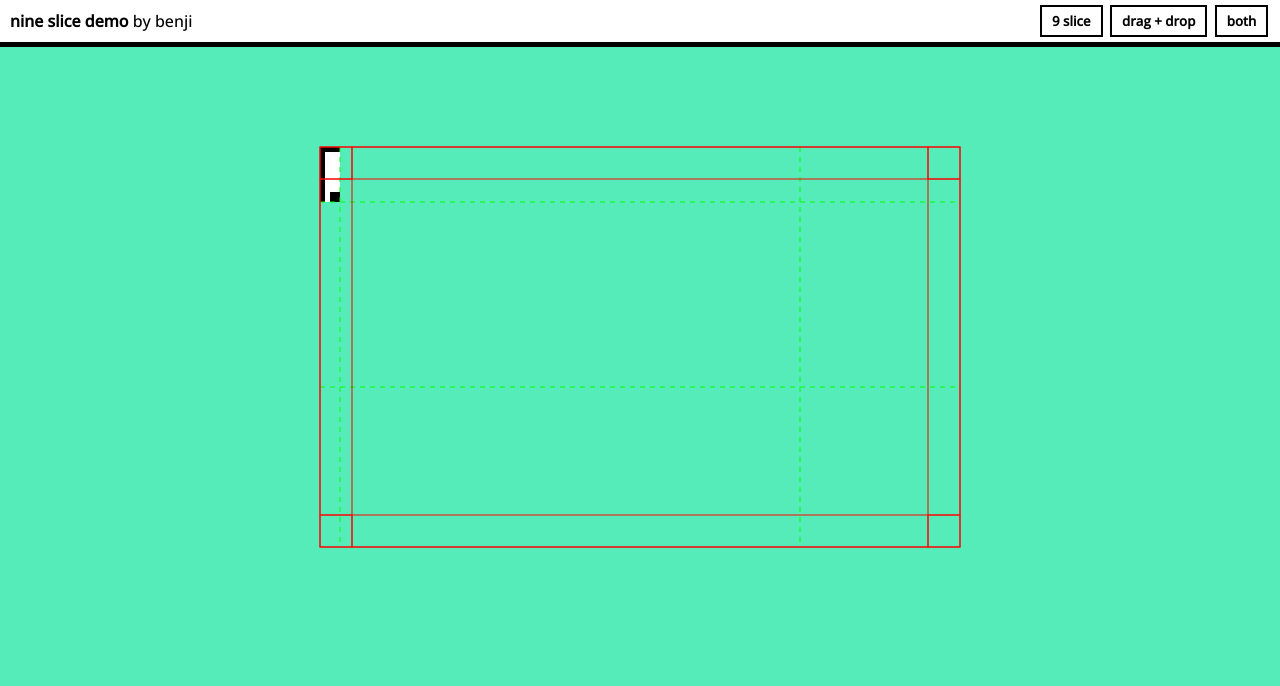
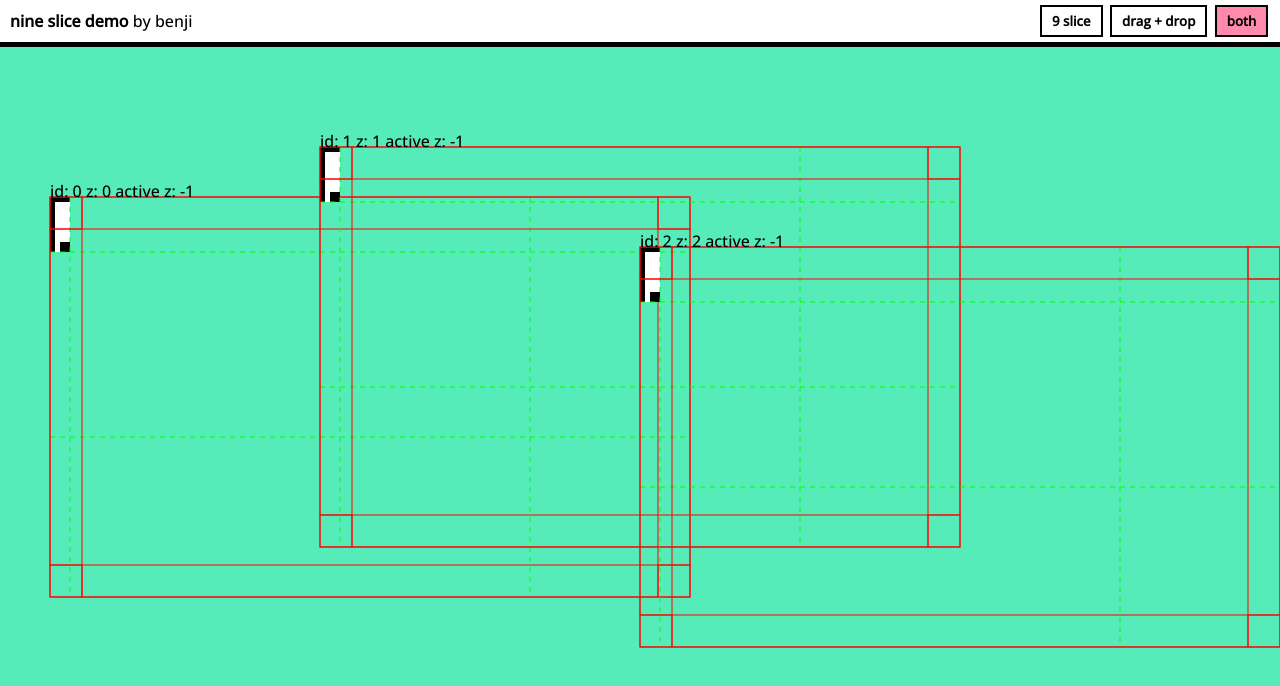
Before and after one commit to benjitrosch/ts-nine-slice, a website: page index.html in a window 1280 px wide. Drawn offline with nearby package versions, Linux system fonts and the light colour scheme.

Commit message:
replaced pattern with abstract iscalablecontent interface to make ninescale more flexible

```diff
--- a/src/main.ts
+++ b/src/main.ts
@@ -1,3 +1,11 @@
+enum Tabs {
+    NINESLICE = 0,
+    DRAG_DROP = 1,
+    BOTH = 2,
+}
+
+let activeTab: Tabs = Tabs.BOTH
+
 window.onload = function() {
     const width = window.innerWidth
     const height = window.innerHeight
@@ -12,7 +20,6 @@ window.onload = function() {
     canvas.width = width
     canvas.height = height
 
-    let activeTab: Tabs = Tabs.BOTH
     const tabs = document.querySelectorAll('button')
     tabs.forEach((tab, i) => {
         tab.addEventListener('click', () => {
@@ -20,48 +27,36 @@ window.onload = function() {
 
             tab.classList.add('active')
             activeTab = i
-
-            draw(context)
         })
     })
 
-    const box = new AABB(width / 2, height / 2, 50, 50)
+    const pattern = new Pattern(context, "./src/background_pattern.png")
+    const nineslice = new NineSlice("./src/16x16_window.png", 55, 135, 20, 135, pattern)
 
-    const nineslice = new NineSlice("./src/16x16_window.png", 55, 135, 20, 135, () => draw(context))
-    const pattern = new Pattern(context, "./src/background_pattern.png")
-    nineslice.setPattern(pattern)
+    PanelManager.add(new Panel(canvas, nineslice, 50, 150, width / 2, height / 2))
+    PanelManager.add(new Panel(canvas, nineslice, width / 4, height / 8, width / 2, height / 2))
+    PanelManager.add(new Panel(canvas, nineslice, width / 2, height / 4, width / 2, height / 2))
 
-    const panel = new Panel(canvas, nineslice, width / 4, height / 8, 0, width / 2, height / 2)
+    draw(context, () => context.clearRect(0, 0, width, height))
+}
 
-    document.body.addEventListener("mousemove", (e) => {
-        draw(context)
-    })
+function draw(context: CanvasRenderingContext2D, clear: () => void) {
+    clear()
 
-    function draw(context: CanvasRenderingContext2D) {
-        context.clearRect(0, 0, width, height)
+    switch (activeTab) {
+        // case Tabs.NINESLICE:
+        //     nineslice.draw(context, width / 4, height / 8)
+        //     nineslice.drawDebug(context, width / 4, height / 8)
+        //     break;
 
-        switch (activeTab) {
-            case Tabs.NINESLICE:
-                nineslice.draw(context, width / 4, height / 8)
-                nineslice.drawDebug(context, width / 4, height / 8)
-                break;
+        // case Tabs.DRAG_DROP:
+        //     box.drawDebug(context)
+        //     break;
 
-            case Tabs.DRAG_DROP:
-                box.drawDebug(context)
-                break;
-
-            case Tabs.BOTH:
-                panel.draw(context)
-                panel.drawDebug(context)
-                break;
-        }
+        case Tabs.BOTH:
+            PanelManager.draw(context)
+            break;
     }
 
-    draw(context)
+    requestAnimationFrame(() => draw(context, clear))
 }
-
-enum Tabs {
-    NINESLICE = 0,
-    DRAG_DROP = 1,
-    BOTH = 2,
-}
--- a/src/nineslice.ts
+++ b/src/nineslice.ts
@@ -1,11 +1,7 @@
 class NineSlice {
 	private image: HTMLImageElement
+	private content: IScalabeContent | null
 	private loading: boolean
-
-	private pattern: Pattern | null = null
-
-	private width: number
-	private height: number
 
 	private top: number
 	private bottom: number
@@ -24,19 +20,11 @@ class NineSlice {
 		return this.image.width - (this.left + (this.image.width - this.right))
 	}
 
-	private get centerWidthScaled() {
-		return this.width - this.left - this.rightWidth
-	}
-
 	public get centerHeightUnscaled() {
 		return this.image.height - (this.top + (this.image.height - this.bottom))
 	}
 
-	private get centerHeightScaled() {
-		return this.height - this.top - this.bottomHeight
-	}
-
-	constructor(filepath: string, top: number, bottom: number, left: number, right: number, onload?: () => void) {
+	constructor(filepath: string, top: number, bottom: number, left: number, right: number, content: IScalabeContent | null = null, onload?: () => void) {
 		this.loading = true
 
 		const image = new Image()
@@ -47,37 +35,33 @@ class NineSlice {
 		}
 		this.image = image
 
+		this.content = content
+
 		this.top = this.clamp(top, 0, bottom)
 		this.bottom = this.clamp(bottom, this.top, this.image.height)
 		this.left = this.clamp(left, 0, right)
 		this.right = this.clamp(right, this.left, this.image.width)
-
-		this.width = image.width
-		this.height = image.height
 	}
 
 	private clamp(num: number, min: number, max: number) {
 		return Math.min(Math.max(num, min), max)
 	}
 
-	public resize(width: number, height: number) {
-		this.width = Math.max(width, this.centerWidthUnscaled)
-		this.height = Math.max(height, this.centerHeightUnscaled)
-	}
-
-	public setPattern(pattern: Pattern) {
-		this.pattern = pattern
-	}
-
-	public draw(context: CanvasRenderingContext2D, x: number, y: number) {
+	public draw(context: CanvasRenderingContext2D, x: number, y: number, w: number, h: number) {
 		if (this.loading) {
 			return
 		}
 
+		const width = Math.max(w, this.centerWidthUnscaled)
+		const height = Math.max(h, this.centerHeightUnscaled)
+
+		const centerWidthScaled = width - this.left - this.rightWidth
+		const centerHeightScaled = height - this.top - this.bottomHeight
+
 		const centerX = x + this.left
 		const centerY = y + this.top
-		const rightX = x + this.width - this.rightWidth
-		const bottomY = y + this.height - this.bottomHeight
+		const rightX = x + width - this.rightWidth
+		const bottomY = y + height - this.bottomHeight
 
 		if (this.left > 0) {
 			if (this.top > 0) {
@@ -91,7 +75,7 @@ class NineSlice {
 				// CENTER LEFT
 				context.drawImage(this.image,
 					0, this.top, this.left, this.centerHeightUnscaled,
-					x, centerY, this.left, this.centerHeightScaled)
+					x, centerY, this.left, centerHeightScaled)
 			}
 
 			if (this.bottom > 0) {
@@ -107,31 +91,22 @@ class NineSlice {
 				// TOP CENTER
 				context.drawImage(this.image,
 					this.left, 0, this.centerWidthUnscaled, this.top,
-					centerX, y, this.centerWidthScaled, this.top)
+					centerX, y, centerWidthScaled, this.top)
 			}
 
 			if (this.centerHeightUnscaled > 0) {
 				// CENTER
-				if (this.pattern != null && this.pattern.texture) {
-					context.save()
-
-					this.pattern.scroll(0.25, 0.25)
-					this.pattern.texture.setTransform(new DOMMatrix(
-						[this.pattern.rotation, 1, 1, 0, this.pattern.x, this.pattern.y]
-						))
-
-					context.fillStyle = this.pattern.texture
-					context.fillRect(
+				if (this.content != null) {
+					this.content.draw(
+						context,
 						centerX,
 						centerY,
-						this.centerWidthScaled,
-						this.centerHeightScaled)
-
-					context.restore()
+						centerWidthScaled,
+						centerHeightScaled)
 				} else {
 					context.drawImage(this.image,
 						this.left, this.top, this.centerWidthUnscaled, this.centerHeightUnscaled,
-						centerX, centerY, this.centerWidthScaled, this.centerHeightScaled)
+						centerX, centerY, centerWidthScaled, centerHeightScaled)
 				}
 			}
 
@@ -139,7 +114,7 @@ class NineSlice {
 				// BOTTOM CENTER
 				context.drawImage(this.image,
 					this.left, this.bottom, this.centerWidthUnscaled, this.bottomHeight,
-					centerX, bottomY, this.centerWidthScaled, this.bottomHeight)
+					centerX, bottomY, centerWidthScaled, this.bottomHeight)
 			}
 		}
 
@@ -155,7 +130,7 @@ class NineSlice {
 				// CENTER RIGHT
 				context.drawImage(this.image,
 					this.right, this.top, this.rightWidth, this.centerHeightUnscaled,
-					rightX, centerY, this.rightWidth, this.centerHeightScaled)
+					rightX, centerY, this.rightWidth, centerHeightScaled)
 			}
 
 			if (this.bottomHeight > 0) {
@@ -167,11 +142,14 @@ class NineSlice {
 		}
 	}
 
-	public drawDebug(context: CanvasRenderingContext2D, x: number, y: number) {
+	public drawDebug(context: CanvasRenderingContext2D, x: number, y: number, w: number, h: number) {
 		context.save()
 
 		context.strokeStyle = "#00ff00"
 		context.setLineDash([5])
+
+		const width = Math.max(w, this.centerWidthUnscaled)
+		const height = Math.max(h, this.centerHeightUnscaled)
 
 		this.drawLine(context,
 			{
@@ -180,18 +158,18 @@ class NineSlice {
 			},
 			{
 				x: x + this.left,
-				y: y + this.height,
+				y: y + height,
 			}
 		)
 
 		this.drawLine(context,
 			{
-				x: x + this.width - this.rightWidth,
+				x: x + width - this.rightWidth,
 				y: y,
 			},
 			{
-				x: x + this.width - this.rightWidth,
-				y: y + this.height,
+				x: x + width - this.rightWidth,
+				y: y + height,
 			}
 		)
 
@@ -201,7 +179,7 @@ class NineSlice {
 				y: y + this.top,
 			},
 			{
-				x: x + this.width,
+				x: x + width,
 				y: y + this.top,
 			}
 		)
@@ -209,11 +187,11 @@ class NineSlice {
 		this.drawLine(context,
 			{
 				x: x,
-				y: y + this.height - this.bottomHeight,
+				y: y + height - this.bottomHeight,
 			},
 			{
-				x: x + this.width,
-				y: y + this.height - this.bottomHeight,
+				x: x + width,
+				y: y + height - this.bottomHeight,
 			}
 		)
 
@@ -227,3 +205,13 @@ class NineSlice {
 		context.stroke()
 	}
 }
+
+interface IScalabeContent {
+	draw: (
+		context: CanvasRenderingContext2D,
+		x: number,
+		y: number,
+		w: number,
+		h: number
+	) => void
+}
--- a/src/panel.ts
+++ b/src/panel.ts
@@ -12,14 +12,19 @@ enum ResizeState {
 class Panel {
     private texture: NineSlice
 
+    public id: number = -1
+
     public x: number
     public y: number
     public z: number
-    public w: number
-    public h: number
+    private w: number
+    private h: number
 
-    private selected = false
     private resize = ResizeState.NONE
+
+    public get selected() {
+        return PanelManager.activePanel === this.id
+    }
 
     public get bounds() {
         return new AABB(
@@ -102,26 +107,27 @@ class Panel {
         )
     }
 
-    constructor(canvas: HTMLCanvasElement, texture: NineSlice, x: number, y: number, z: number, w: number, h: number) {
+    constructor(canvas: HTMLCanvasElement, texture: NineSlice, x: number, y: number, w: number, h: number) {
         this.x = x
         this.y = y
-        this.z = z
+        this.z = 0
         this.w = w
         this.h = h
 
         this.texture = texture
-        this.texture.resize(w, h)
 
         let mouseX = 0
         let mouseY = 0
-        let mousedown = false
 
         document.body.addEventListener("mousedown", (e) => {
             const { x, y } = this.getMousePos(canvas, e)
 
             mouseX = x
             mouseY = y
-            mousedown = true
+
+            if (this.bounds.check(x, y)) {
+                PanelManager.setactive(this)
+            }
 
             if (this.topLeftResizer.check(x, y) ||
                 this.topResizer.check(x, y) ||
@@ -135,37 +141,31 @@ class Panel {
                 this.bottomResizer.check(x, y)) {
                 this.addResizeState(ResizeState.VERTICAL)
                 canvas.style.cursor = "ns-resize"
-                return
             }
 
             if (this.leftResizer.check(x, y) ||
                 this.rightResizer.check(x, y)) {
                 this.addResizeState(ResizeState.HORIZONTAL)
                 canvas.style.cursor = "ew-resize"
-                return
             }
 
             if (this.topLeftResizer.check(x, y) ||
                 this.bottomRightResizer.check(x, y)) {
                 this.addResizeState(ResizeState.DIAGONAL)
                 canvas.style.cursor = "nwse-resize"
-                return
             }
 
             if (this.topRightResizer.check(x, y) ||
                 this.bottomLeftResizer.check(x, y)) {
                 this.addResizeState(ResizeState.DIAGONAL)
                 canvas.style.cursor = "nesw-resize"
-                return
             }
-
-            this.selected = this.bounds.check(x, y)
         })
 
         document.body.addEventListener("mousemove", (e) => {
             const { x, y } = this.getMousePos(canvas, e)
 
-            if (mousedown) {
+            if (this.selected) {
                 const deltaX = mouseX - x
                 const deltaY = mouseY - y
 
@@ -194,11 +194,8 @@ class Panel {
                     }
 
                     this.constrain()
-                    texture.resize(this.w, this.h)
                     return
-                }
-
-                if (this.selected) {
+                } else {
                     this.x -= deltaX
                     this.y -= deltaY
                     this.constrain()
@@ -207,9 +204,8 @@ class Panel {
         })
 
         document.body.addEventListener("mouseup", () => {
-            mousedown = false
-            this.selected = false
             this.resize = ResizeState.NONE
+            PanelManager.activePanel = -1
 
             canvas.style.cursor = "auto"
         })
@@ -241,11 +237,11 @@ class Panel {
     }
 
     public draw(context: CanvasRenderingContext2D) {
-        this.texture.draw(context, this.x, this.y)
+        this.texture.draw(context, this.x, this.y, this.w, this.h)
     }
 
 	public drawDebug(context: CanvasRenderingContext2D) {
-        this.texture.drawDebug(context, this.x, this.y)
+        this.texture.drawDebug(context, this.x, this.y, this.w, this.h)
         this.bounds.drawDebug(context)
 
         this.topResizer.drawDebug(context)
@@ -257,5 +253,59 @@ class Panel {
         this.topRightResizer.drawDebug(context)
         this.bottomLeftResizer.drawDebug(context)
         this.bottomRightResizer.drawDebug(context)
+
+        context.save()
+        context.font = "16px Open Sans"
+        context.fillText(`id: ${this.id} z: ${this.z} active z: ${PanelManager.activePanel}`, this.x, this.y)
+        context.restore()
     }
 }
+
+class PanelManager {
+    private static panels: Panel[] = []
+
+    public static activePanel: number = -1
+    public static numPanels: number = 0
+
+    static add(panel: Panel) {
+        if (panel.id < 0) panel.id = this.numPanels
+        panel.z = this.panels.length
+
+        this.numPanels++
+        this.panels.push(panel)
+
+        return panel.z
+    }
+
+    static reorder() {
+        for (let i = 0; i < this.panels.length; i++) {
+            this.panels[i].z = i
+        }
+    }
+
+    static tofront(index: number) {
+        const panel = this.panels[index]
+        this.panels.splice(index, 1)
+
+        this.reorder()
+        return this.add(panel)
+    }
+
+    static setactive(panel: Panel) {
+        if (this.activePanel >= 0 &&
+            panel.z < this.panels[this.activePanel].z) {
+            return false
+        }
+
+        this.tofront(panel.z)
+        this.activePanel = panel.id
+        return true
+    }
+
+    static draw(context: CanvasRenderingContext2D) {
+        [...this.panels].sort((a, b) => a.z - b.z).forEach((panel) => {
+            panel.draw(context)
+            panel.drawDebug(context)
+        })
+    }
+}
--- a/src/pattern.ts
+++ b/src/pattern.ts
@@ -1,4 +1,4 @@
-class Pattern {
+class Pattern implements IScalabeContent {
     public texture: CanvasPattern | null
 
     public loading: boolean
@@ -38,4 +38,20 @@ class Pattern {
     {
         this.rotation += deg
     }
+
+    public draw(context: CanvasRenderingContext2D, x: number, y: number, w: number, h: number) {
+        if (this.texture != null) {
+            context.save()
+
+            this.scroll(0.25, 0.25)
+            this.texture.setTransform(new DOMMatrix(
+                [this.rotation, 1, 1, 0, this.x, this.y]
+                ))
+
+            context.fillStyle = this.texture
+            context.fillRect(x, y, w, h)
+
+            context.restore()
+        }
+    }
 }
--- a/src/styles.css
+++ b/src/styles.css
@@ -52,6 +52,14 @@ button {
     font-weight: bold;
 }
 
+button:hover {
+    background-color: #d7e6ff;
+}
+
 button:active, button.active {
     background-color: #c4aeff;
 }
+
+button:nth-of-type(3) {
+    background-color: #ff8aae;
+}
```
Also changed, not shown: build/main.js, build/nineslice.js, build/panel.js, build/pattern.js, index.html (line endings or trailing spaces), 4 other files.
